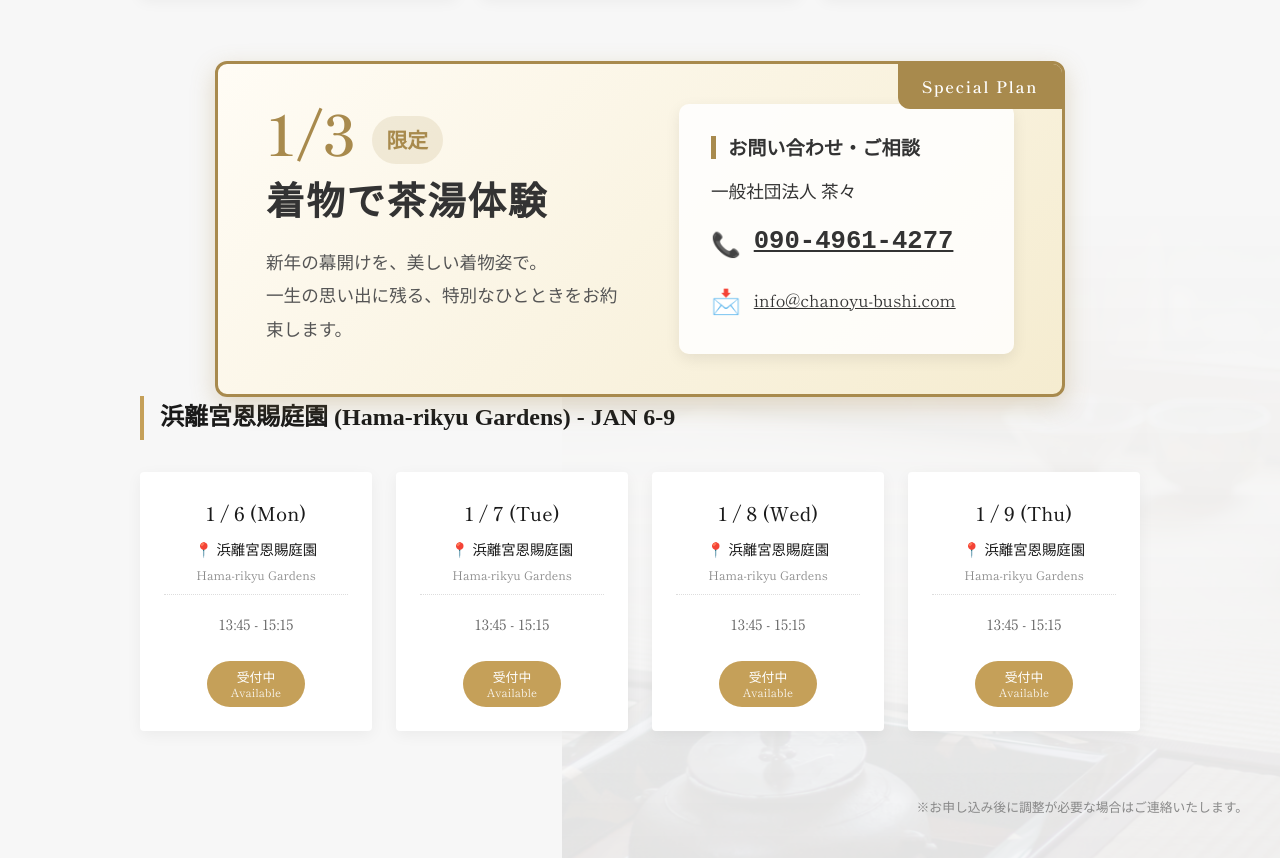
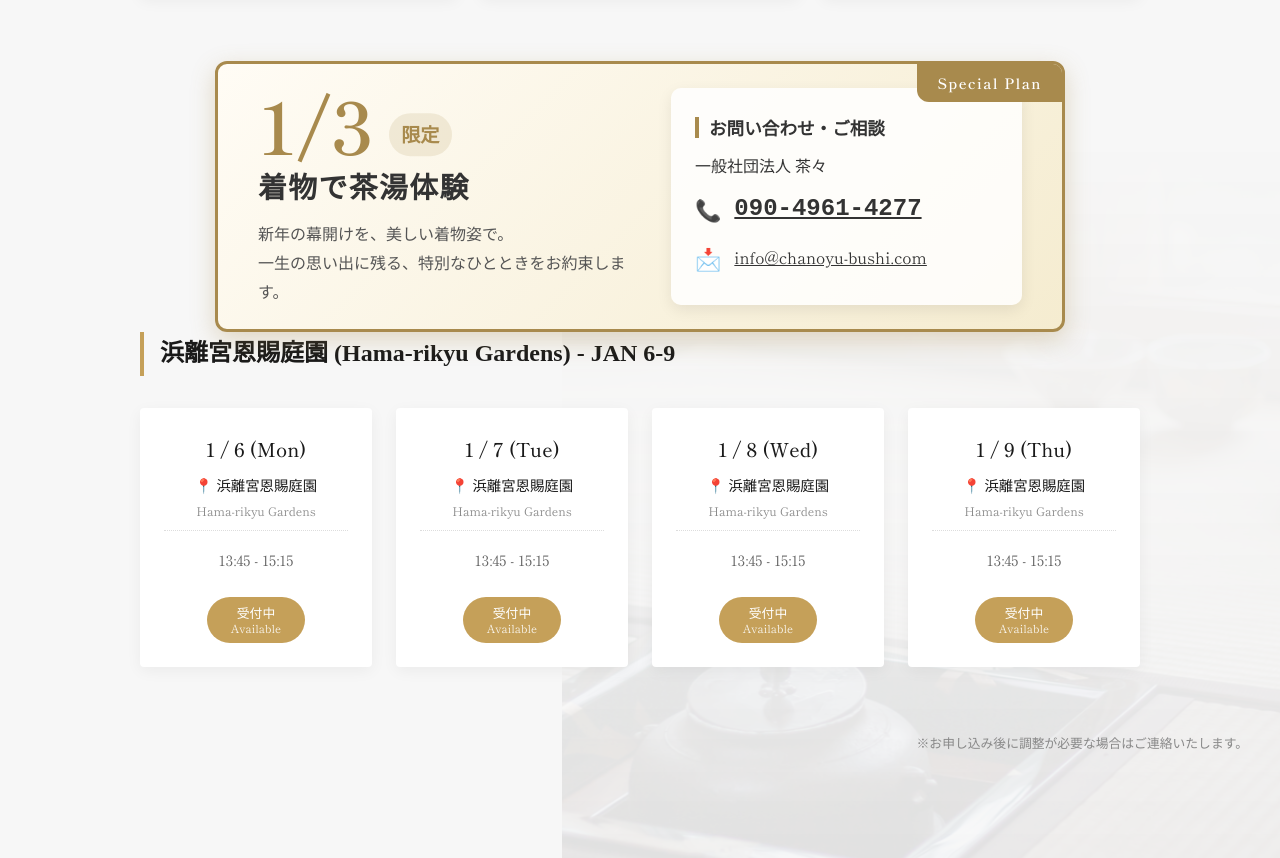
Before and after one commit to kirinukishi/chanoyu-bushi, a plain HTML site: page index.html in a window 1280 px wide. Shown: the part 7552-8410 px from the top of the page. Drawn offline with Linux system fonts and the light colour scheme; no server answers.

Commit message:
Enhance Jan 3 special plan: increase date size, reduce title size, tighten spacing

```diff
--- a/index.html
+++ b/index.html
@@ -278,44 +278,44 @@
 
                 <!-- Jan 3 Special Plan Info Block -->
                 <div
-                    style="margin-top: 2rem; padding: 2.5rem 3rem; background: linear-gradient(135deg, #fffcf5 0%, #f5ecd0 100%); border: 3px solid #a88a4d; border-radius: 12px; font-size: 1rem; text-align: left; box-shadow: 0 8px 25px rgba(168, 138, 77, 0.3); position: relative; overflow: hidden; max-width: 850px; margin-left: auto; margin-right: auto;">
+                    style="margin-top: 2rem; padding: 1.5rem 2.5rem; background: linear-gradient(135deg, #fffcf5 0%, #f5ecd0 100%); border: 3px solid #a88a4d; border-radius: 12px; font-size: 1rem; text-align: left; box-shadow: 0 8px 25px rgba(168, 138, 77, 0.3); position: relative; overflow: hidden; max-width: 850px; margin-left: auto; margin-right: auto;">
                     <div
-                        style="position: absolute; top: 0; right: 0; background: #a88a4d; color: #fff; font-size: 1rem; padding: 8px 24px; border-bottom-left-radius: 12px; font-weight: bold; letter-spacing: 0.1em;">
+                        style="position: absolute; top: 0; right: 0; background: #a88a4d; color: #fff; font-size: 0.9rem; padding: 6px 20px; border-bottom-left-radius: 12px; font-weight: bold; letter-spacing: 0.1em;">
                         Special Plan</div>
                     <div
-                        style="display: flex; flex-wrap: wrap; align-items: center; justify-content: space-between; gap: 3rem;">
+                        style="display: flex; flex-wrap: wrap; align-items: center; justify-content: space-between; gap: 2rem;">
                         <div style="flex: 1 1 350px;">
-                            <div style="display: flex; align-items: baseline; gap: 1rem; margin-bottom: 0.2rem;">
+                            <div style="display: flex; align-items: baseline; gap: 1rem; margin-bottom: 0rem;">
                                 <span
-                                    style="font-size: 3.5rem; font-weight: 900; color: #a88a4d; font-family: 'Shippori Mincho', serif; line-height: 1;">1/3</span>
+                                    style="font-size: 4.5rem; font-weight: 900; color: #a88a4d; font-family: 'Shippori Mincho', serif; line-height: 1;">1/3</span>
                                 <span
-                                    style="font-size: 1.3rem; font-weight: bold; color: #a88a4d; background: rgba(168,138,77,0.15); padding: 5px 15px; border-radius: 50px; transform: translateY(-0.5rem);">限定</span>
+                                    style="font-size: 1.2rem; font-weight: bold; color: #a88a4d; background: rgba(168,138,77,0.15); padding: 4px 12px; border-radius: 50px; transform: translateY(-0.8rem);">限定</span>
                             </div>
                             <h4
-                                style="font-weight: bold; color: #333; margin-bottom: 1.5rem; font-size: 2.4rem; line-height: 1.2; font-family: 'Shippori Mincho', serif; letter-spacing: 0.05em;">
+                                style="font-weight: bold; color: #333; margin-bottom: 1rem; font-size: 1.8rem; line-height: 1.2; font-family: 'Shippori Mincho', serif; letter-spacing: 0.05em;">
                                 着物で茶湯体験
                             </h4>
-                            <p style="font-size: 1.1rem; line-height: 1.9; color: #555; margin-bottom: 0.5rem;">
+                            <p style="font-size: 1rem; line-height: 1.8; color: #555; margin-bottom: 0;">
                                 新年の幕開けを、美しい着物姿で。<br>
                                 一生の思い出に残る、特別なひとときをお約束します。
                             </p>
                         </div>
                         <div
-                            style="flex: 1 1 320px; font-size: 1rem; color: #333; background: rgba(255,255,255,0.85); padding: 2rem; border-radius: 10px; box-shadow: 0 5px 15px rgba(0,0,0,0.08); align-self: stretch; display: flex; flex-direction: column; justify-content: center;">
+                            style="flex: 1 1 320px; font-size: 0.95rem; color: #333; background: rgba(255,255,255,0.85); padding: 1.5rem; border-radius: 10px; box-shadow: 0 5px 15px rgba(0,0,0,0.08); align-self: stretch; display: flex; flex-direction: column; justify-content: center;">
                             <p
-                                style="margin-bottom: 1rem; font-weight: bold; border-left: 5px solid #a88a4d; padding-left: 12px; line-height: 1.2; font-size: 1.2rem;">
+                                style="margin-bottom: 0.8rem; font-weight: bold; border-left: 4px solid #a88a4d; padding-left: 10px; line-height: 1.2; font-size: 1.1rem;">
                                 お問い合わせ・ご相談</p>
-                            <p style="margin-bottom: 0.8rem; font-size: 1.1rem; font-weight: 500;">一般社団法人 茶々</p>
-                            <div style="display: flex; flex-direction: column; gap: 0.8rem;">
+                            <p style="margin-bottom: 0.5rem; font-size: 1rem; font-weight: 500;">一般社団法人 茶々</p>
+                            <div style="display: flex; flex-direction: column; gap: 0.5rem;">
                                 <p style="margin-bottom: 0; display: flex; align-items: center; gap: 0.8rem;">
-                                    <span style="font-size: 1.5em;">📞</span>
+                                    <span style="font-size: 1.4em;">📞</span>
                                     <a href="tel:09049614277"
-                                        style="color: #333; text-decoration: underline; font-weight: bold; font-family: monospace; font-size: 1.6rem;">090-4961-4277</a>
+                                        style="color: #333; text-decoration: underline; font-weight: bold; font-family: monospace; font-size: 1.5rem;">090-4961-4277</a>
                                 </p>
                                 <p style="margin-bottom: 0; display: flex; align-items: center; gap: 0.8rem;">
-                                    <span style="font-size: 1.5em;">📩</span>
+                                    <span style="font-size: 1.4em;">📩</span>
                                     <a href="mailto:info@chanoyu-bushi.com"
-                                        style="color: #333; text-decoration: underline; font-size: 1.05rem; word-break: break-all;">info@chanoyu-bushi.com</a>
+                                        style="color: #333; text-decoration: underline; font-size: 1rem; word-break: break-all;">info@chanoyu-bushi.com</a>
                                 </p>
                             </div>
                         </div>
```
